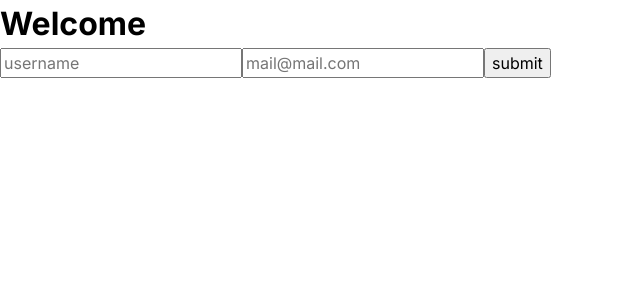
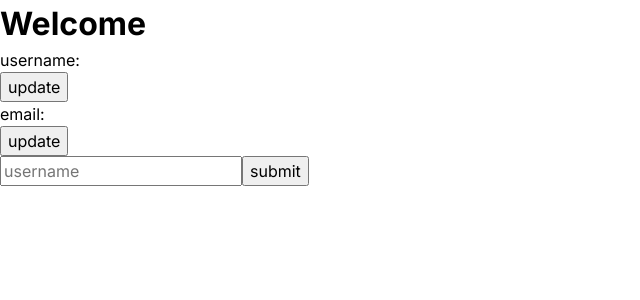
Before and after one commit to hugorince/Give-a-Book, a Next.js app: page /profile in a window 1280 px wide. Shown: the top 300 px of the page, without its empty margins (0-640 px from the left). Built offline with nearby package versions, Linux system fonts and the light colour scheme; no server answers.

Commit message:
modify logic in progress

```diff
--- a/src/app/profile/profile-infos/profile-infos.tsx
+++ b/src/app/profile/profile-infos/profile-infos.tsx
@@ -1,7 +1,39 @@
-import { getServerSession } from "next-auth/next";
-import { authOptions } from "@/libs/auth/auth";
+"use client";
+import { useState } from "react";
+import { useSession } from "next-auth/react";
+import { UpdateProfileInput } from "../update-profile/update-profile-form/update-profile-input/update-profile-input";
 
-export const ProfileInfos = async () => {
-  const session = await getServerSession(authOptions);
-  return <h1>Welcome {session?.user.username}</h1>;
+export const ProfileInfos = () => {
+  const [updateInput, setUpdateInput] = useState({
+    label: "",
+    placeholder: "",
+  });
+  const { data: session, update } = useSession();
+
+  const handleOnClick = () => {
+    setUpdateInput({
+      label: "username",
+      placeholder: "username",
+    });
+  };
+
+  return (
+    <div>
+      <h1>Welcome {session?.user.username}</h1>
+      {updateInput.label === "username" ? (
+        <div>
+          <UpdateProfileInput type={updateInput} />
+        </div>
+      ) : (
+        <div>
+          <p>username: {session?.user.username}</p>
+          <button onClick={handleOnClick}>update</button>
+        </div>
+      )}
+      <div>
+        <p>email: {session?.user.email}</p>
+        <button>update</button>
+      </div>
+    </div>
+  );
 };
--- a/src/app/profile/update-profile/update-profile-form/update-profile-form.tsx
+++ b/src/app/profile/update-profile/update-profile-form/update-profile-form.tsx
@@ -2,16 +2,28 @@
 
 import * as z from "zod";
 import { zodResolver } from "@hookform/resolvers/zod";
-import { useForm } from "react-hook-form";
+import { useForm, FormProvider } from "react-hook-form";
 import { useSession } from "next-auth/react";
-import { authOptions } from "@/libs/auth/auth";
+import { UpdateProfileInput } from "./update-profile-input/update-profile-input";
 
 const userSchemaWithId = z.object({
-  username: z.string().min(1, "Username is required").max(100),
-  email: z.string().min(1, "Email is required").email("Invalid email"),
+  username: z.string().min(1, "Username is required").max(100).optional(),
+  email: z
+    .string()
+    .min(1, "Email is required")
+    .email("Invalid email")
+    .optional(),
+  password: z
+    .string()
+    .min(1, "Password is required")
+    .min(8, "Password must have than 8 characters")
+    .optional(),
 });
 
-export const UpdateProfileForm = () => {
+export const UpdateProfileForm = (type: {
+  label: string;
+  placeholder: string;
+}) => {
   const { data: session, update } = useSession();
   const form = useForm<z.infer<typeof userSchemaWithId>>({
     resolver: zodResolver(userSchemaWithId),
@@ -37,7 +49,7 @@ export const UpdateProfileForm = () => {
         ...session,
         user: {
           ...session?.user,
-          username: values.username,
+          [type.label]: values.type.label,
         },
       });
       console.log("user updated, please re-login to see the effect");
@@ -47,18 +59,13 @@ export const UpdateProfileForm = () => {
   };
 
   return (
-    <form onSubmit={form.handleSubmit(onSubmit)}>
-      <input
-        type="text"
-        {...form.register("username")}
-        placeholder="username"
-      />
-      <input
-        type="email"
-        {...form.register("email")}
-        placeholder="mail@mail.com"
-      />
-      <button type="submit">submit</button>
-    </form>
+    <FormProvider {...form}>
+      <form onSubmit={form.handleSubmit(onSubmit)}>
+        <UpdateProfileInput
+          type={{ label: "username", placeholder: "username" }}
+        />
+        <button type="submit">submit</button>
+      </form>
+    </FormProvider>
   );
 };
--- /dev/null
+++ b/src/app/profile/update-profile/update-profile-form/update-profile-input/update-profile-input.tsx
@@ -0,0 +1,36 @@
+"use client";
+
+import { useFormContext } from "react-hook-form";
+import * as z from "zod";
+
+interface UpdateProfileProps {
+  type: {
+    label: "username" | "email" | "password";
+    placeholder: string;
+  };
+}
+
+const userSchemaWithId = z.object({
+  username: z.string().min(1, "Username is required").max(100).optional(),
+  email: z
+    .string()
+    .min(1, "Email is required")
+    .email("Invalid email")
+    .optional(),
+  password: z
+    .string()
+    .min(1, "Password is required")
+    .min(8, "Password must have than 8 characters")
+    .optional(),
+});
+
+export const UpdateProfileInput = ({ type }: UpdateProfileProps) => {
+  const form = useFormContext<z.infer<typeof userSchemaWithId>>();
+  return (
+    <input
+      type={type.label}
+      {...form.register(type.label)}
+      placeholder={type.placeholder}
+    />
+  );
+};
```
